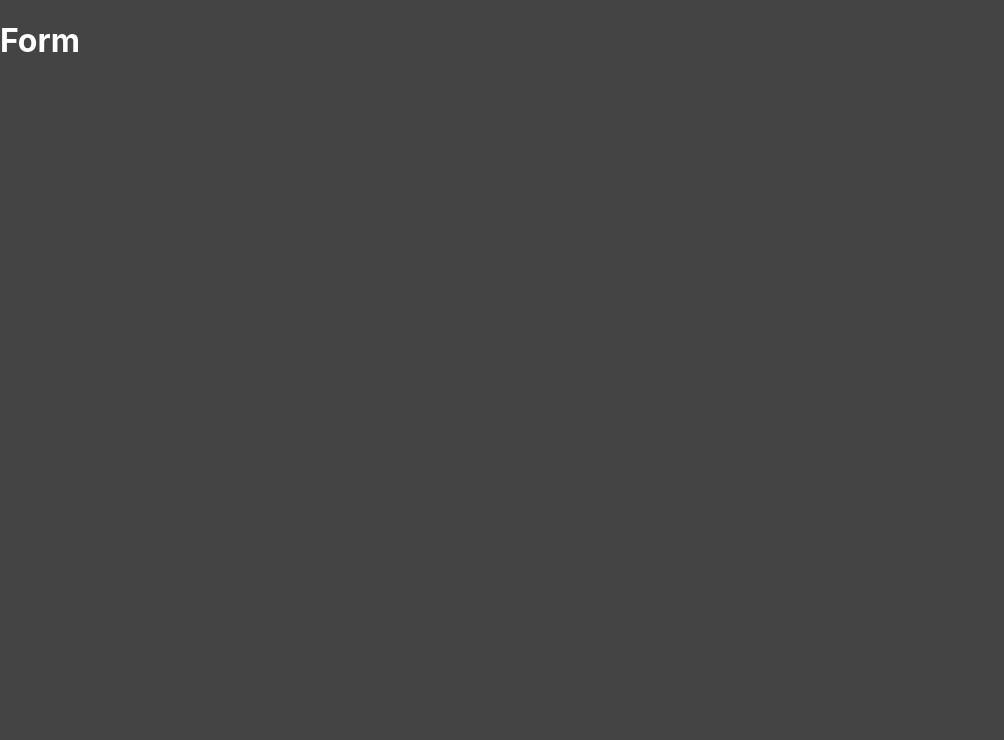
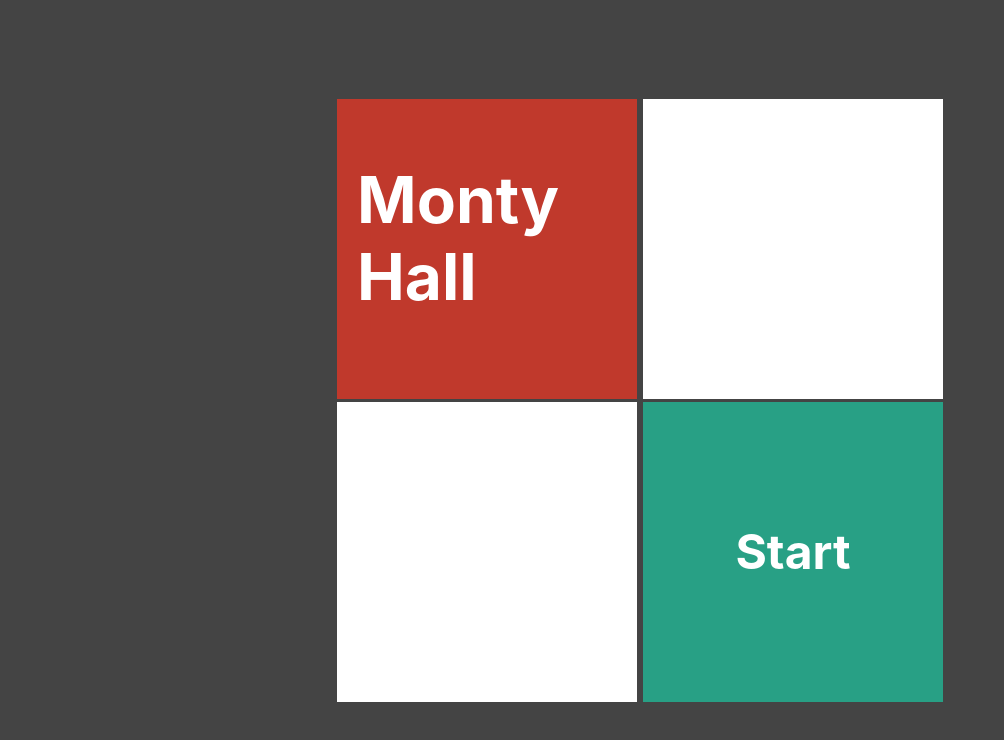
Before and after one commit to eduardoel/doors, a Next.js app: page / in a window 1280 px wide. Shown: the top 740 px of the page, without its empty margins (0-1004 px from the left). Built offline with nearby package versions, Linux system fonts and the light colour scheme.

Commit message:
Structuring form

```diff
--- /dev/null
+++ b/src/components/Card.tsx
@@ -0,0 +1,15 @@
+import styles from "../styles/Card.module.css"
+
+interface CardProps {
+    bgcolor?: string
+    children: any
+}
+
+export default function Card(props: CardProps) {
+    return (
+        <div className={styles.card}
+        style={{backgroundColor: props.bgcolor ?? "#fff"}}>
+            {props.children}
+        </div>
+    )
+}
--- a/src/pages/index.jsx
+++ b/src/pages/index.jsx
@@ -1,7 +1,24 @@
-export default function Home() {
+import styles from "../styles/Form.module.css"
+import Card from "../components/Card";
+import Link from "next/link"
+
+export default function Form() {
   return (
-    <div style={{display: "flex"}}>
-      <h1>Form</h1>
+    <div className={styles.form}>
+      <div>
+        <Card bgcolor="#c0392c">
+          <h1>Monty Hall</h1>
+        </Card>
+        <Card></Card>
+      </div>
+      <div>
+        <Card></Card>
+        <Card bgcolor="#28a085">
+          <Link href={`/game/4/2`}>
+            <h2 className={styles.link}>Start</h2>
+          </Link>
+        </Card>
+      </div>
     </div>
   )
 }
--- /dev/null
+++ b/src/styles/Card.module.css
@@ -0,0 +1,9 @@
+.card {
+    display: flex;
+    width: 300px;
+    height: 300px;
+    color: #fff;
+    font-size: 2rem;
+    padding: 20px;
+    margin: 3px;
+}
--- /dev/null
+++ b/src/styles/Form.module.css
@@ -0,0 +1,14 @@
+.form {
+    display: flex;
+    justify-content: center;
+    align-items: center;
+    height: 100vh;
+}
+
+.link {
+    display: flex;
+    justify-content: center;
+    align-items: center;
+    flex: 1;
+    margin: 0;
+}
```
